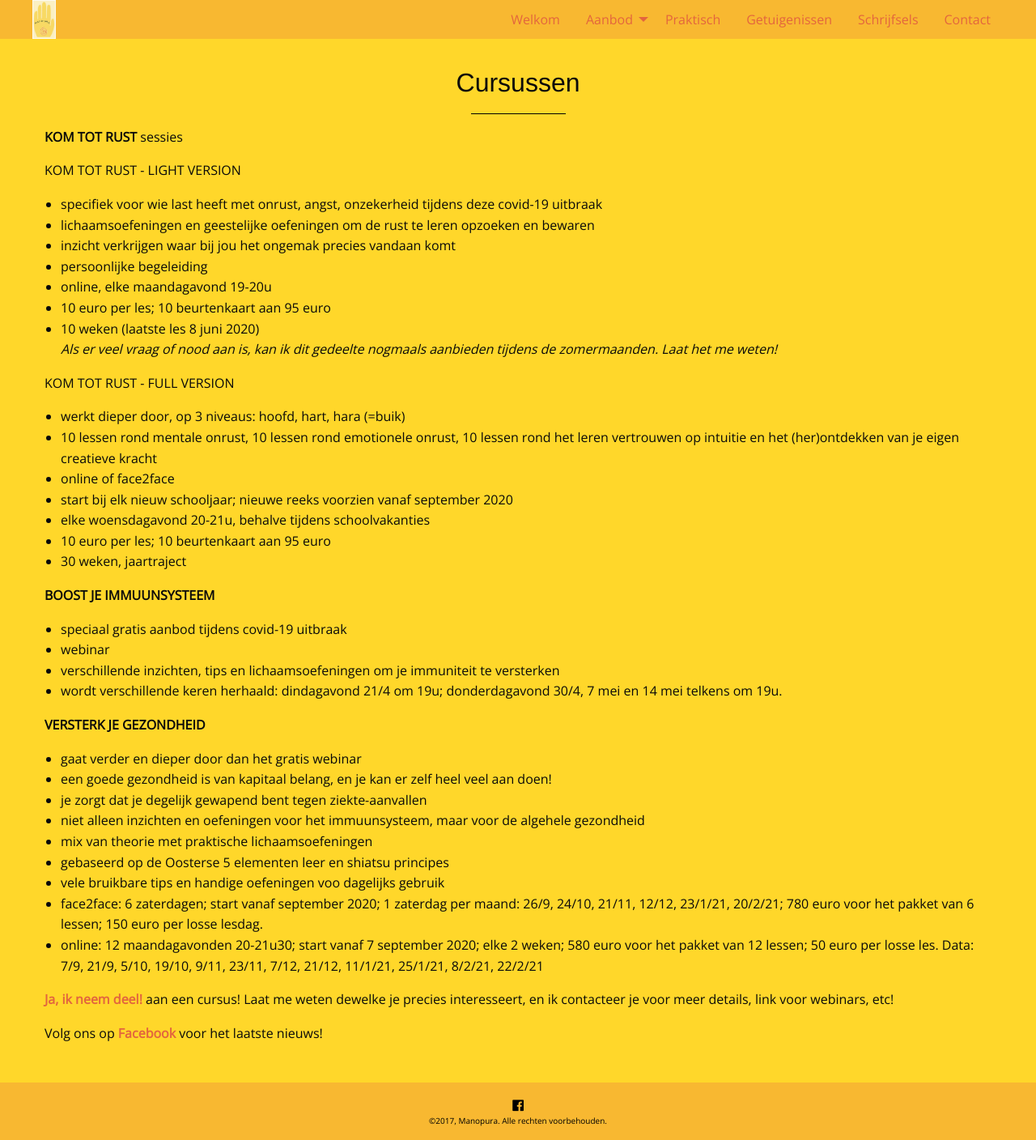
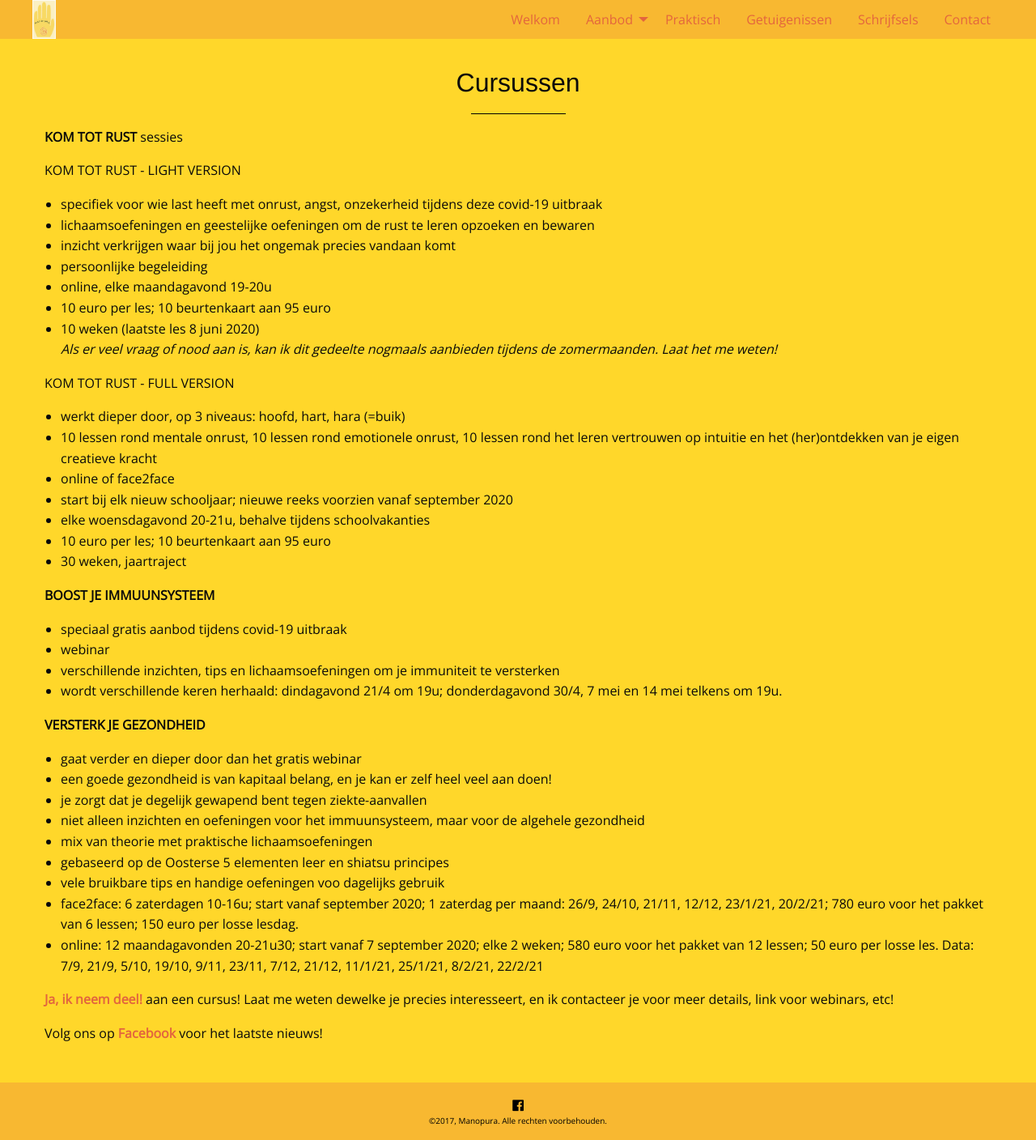
Before and after one commit to manopura/manopura.github.io, a Jekyll site: the page built from cursussen.md, in a window 1280 px wide. Shown: the whole page at 81% size. Built offline with Jekyll 4.4.1, drawn with Linux system fonts in a browser that asks for light colours; nearby versions of some CDN libraries; our own code applies the rules of GitHub Pages for plain Markdown files.

Commit message:
Update cursussen.md

```diff
--- a/cursussen.md
+++ b/cursussen.md
@@ -42,7 +42,7 @@ KOM TOT RUST - FULL VERSION
 - mix van theorie met praktische lichaamsoefeningen
 - gebaseerd op de Oosterse 5 elementen leer en shiatsu principes
 - vele bruikbare tips en handige oefeningen voo dagelijks gebruik
-- face2face: 6 zaterdagen; start vanaf september 2020; 1 zaterdag per maand: 26/9, 24/10, 21/11, 12/12, 23/1/21, 20/2/21; 780 euro voor het pakket van 6 lessen; 150 euro per losse lesdag.
+- face2face: 6 zaterdagen 10-16u; start vanaf september 2020; 1 zaterdag per maand: 26/9, 24/10, 21/11, 12/12, 23/1/21, 20/2/21; 780 euro voor het pakket van 6 lessen; 150 euro per losse lesdag.
 - online: 12 maandagavonden 20-21u30; start vanaf 7 september 2020; elke 2 weken; 580 euro voor het pakket van 12 lessen; 50 euro per losse les. Data: 7/9, 21/9, 5/10, 19/10, 9/11, 23/11, 7/12, 21/12, 11/1/21, 25/1/21, 8/2/21, 22/2/21
 
 
```
